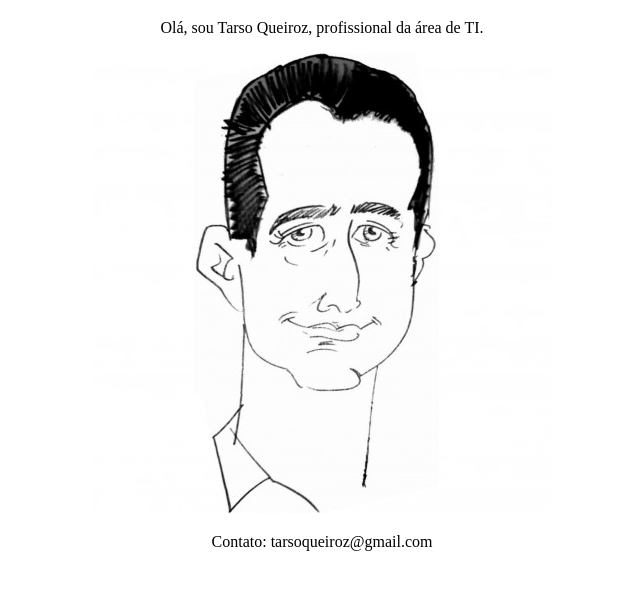
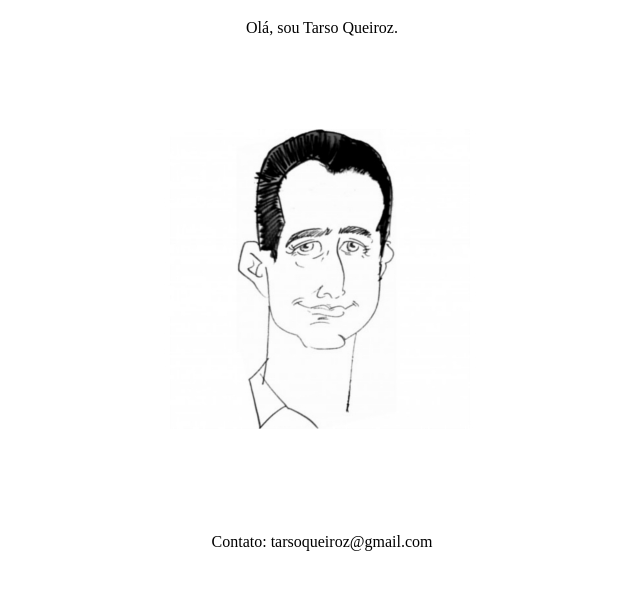
Before and after one commit to tarsoqueiroz/tarsoqueiroz.github.io, a plain HTML site: page index.html in a window 1280 px wide. Shown: the part 61-650 px from the top of the page, without its empty margins (318-958 px from the left). Drawn offline with Linux system fonts and the light colour scheme.

Commit message:
Updates and tests

```diff
--- a/index.html
+++ b/index.html
@@ -7,11 +7,11 @@
 
     <h1 style="text-align: center;">Bem-vindo(a) a minha página!!!</h1>
 
-    <p style="text-align: center;">Olá, sou Tarso Queiroz, profissional da área de TI.</p>
+    <p style="text-align: center;">Olá, sou Tarso Queiroz.</p>
 
     <center>
         <a href="http://tarso.com.br" target="_blank">
-          <img src="imagens/foto.jpeg">
+          <img src="imagens/tq.jpg">
         </a>
     </center>
 
```
Also changed, not shown: imagens/tq.jpg (added).
